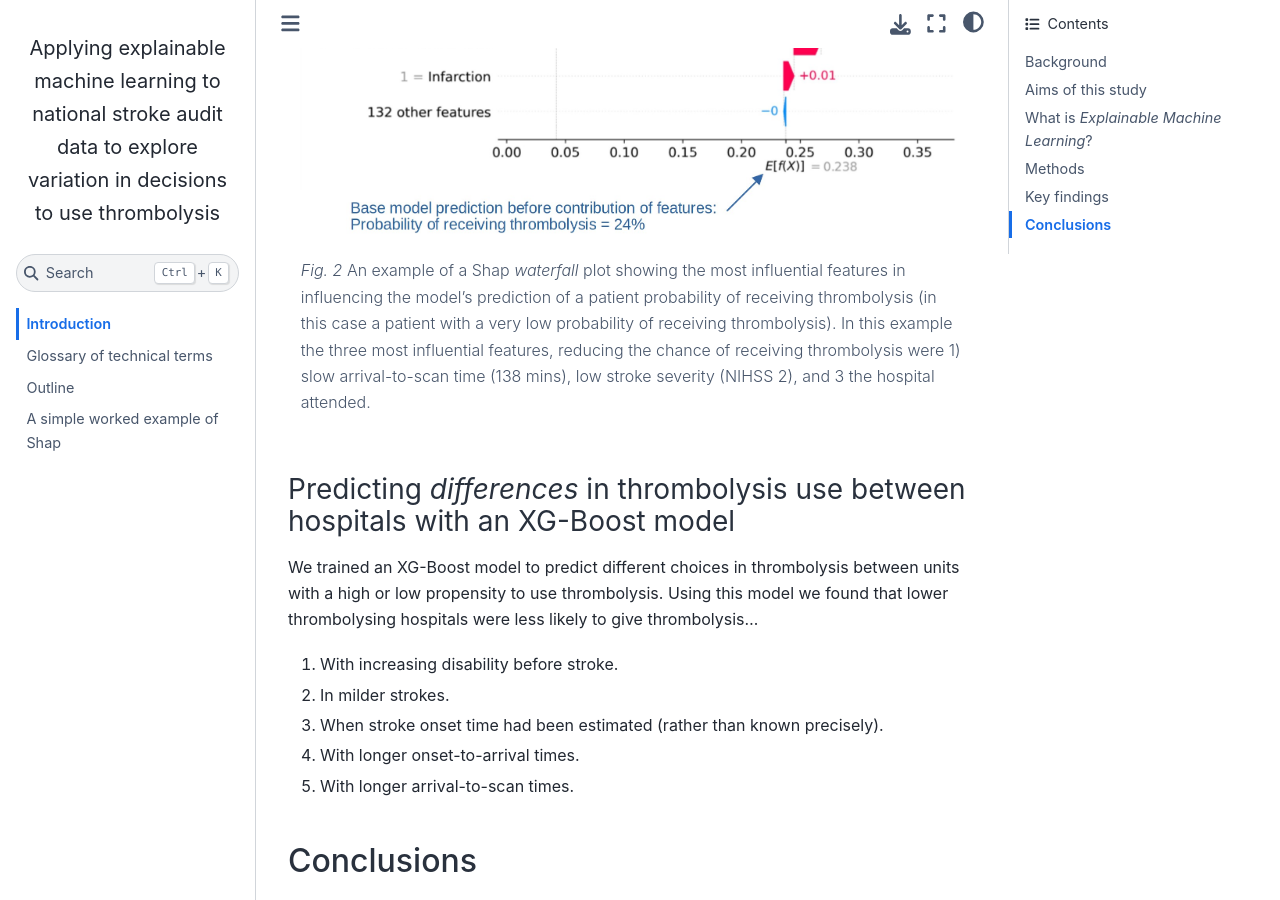
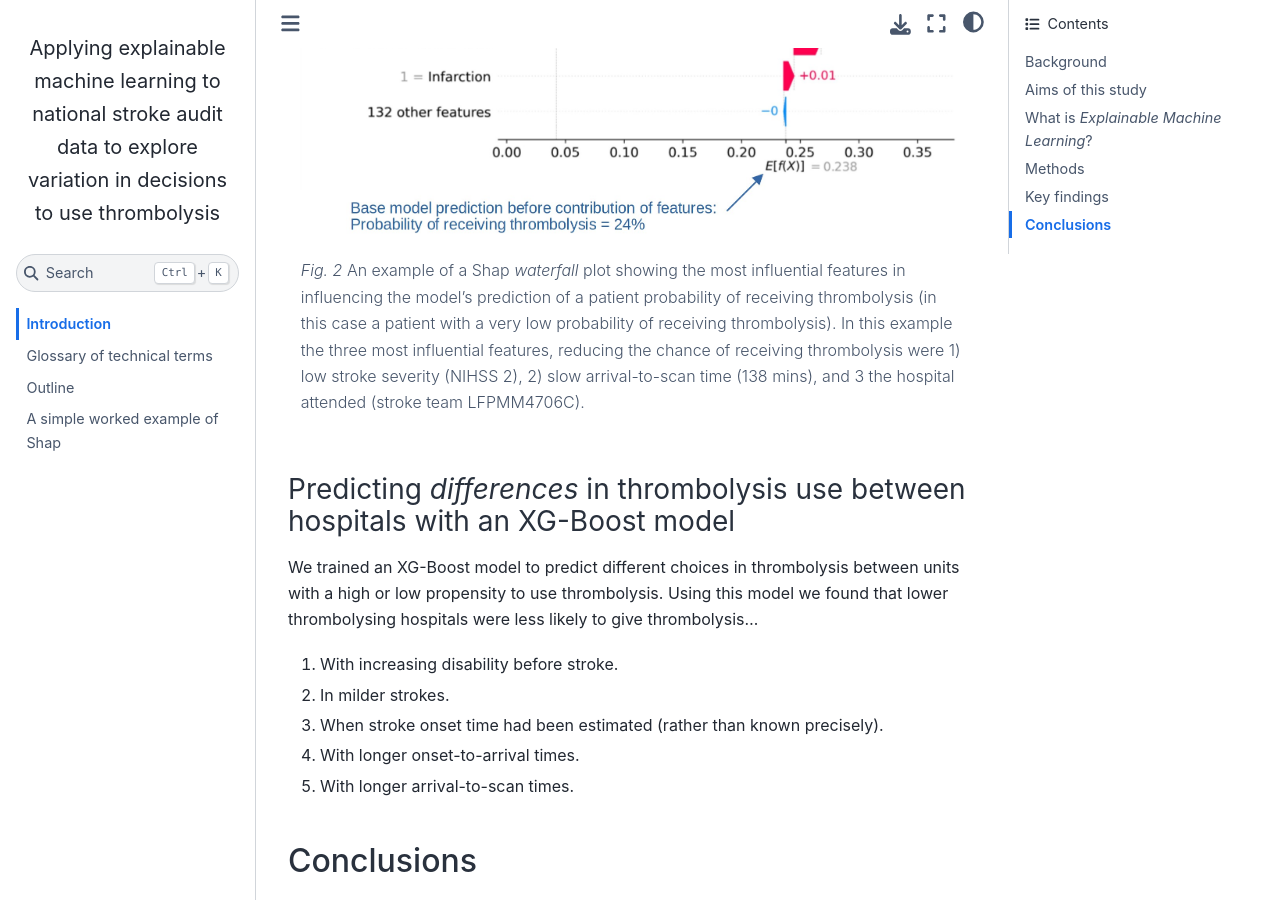
Before and after one commit to samuel-book/samuel_shap_paper_1, a Jupyter Book: the page built from introduction/intro.md, in a window 1280 px wide and 900 px high, scrolled down 4715 px. Built offline with Jupyter Book 1.0.4 settings and Sphinx 7.4.7 and the Sphinx Book theme 1.1.4, drawn with Linux system fonts in a browser that asks for light colours; pages that are not in the unit, such as notebooks, are missing from menus.

Commit message:
Update intro

```diff
--- a/introduction/intro.md
+++ b/introduction/intro.md
@@ -90,7 +90,7 @@
 :::{figure-md} waterfall_example
 <img src="./images/xgb_waterfall_low_probability.jpg" width="800">
 
-An example of a Shap *waterfall* plot showing the most influential features in influencing the model's prediction of a patient probability of receiving thrombolysis (in this case a patient with a very low probability of receiving thrombolysis). In this example the three most influential features, reducing the chance of receiving thrombolysis were 1) slow arrival-to-scan time (138 mins), low stroke severity (NIHSS 2), and 3 the hospital attended.
+An example of a Shap *waterfall* plot showing the most influential features in influencing the model's prediction of a patient probability of receiving thrombolysis (in this case a patient with a very low probability of receiving thrombolysis). In this example the three most influential features, reducing the chance of receiving thrombolysis were 1) low stroke severity (NIHSS 2), 2) slow arrival-to-scan time (138 mins), and 3 the hospital attended (stroke team LFPMM4706C).
 :::
 
 ### Predicting *differences* in thrombolysis use between hospitals with an XG-Boost model
```
